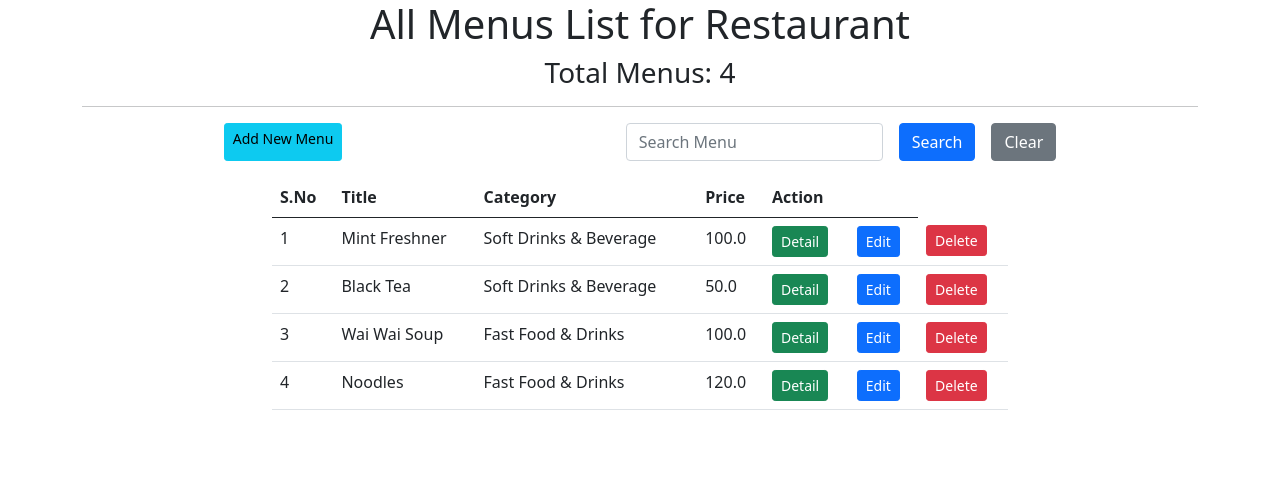
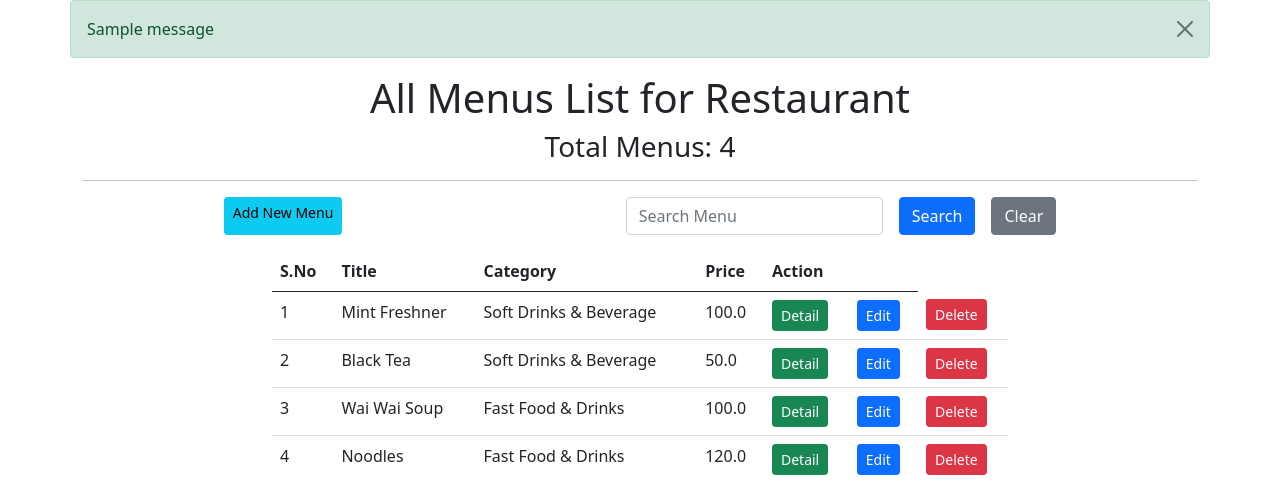
Before and after one commit to sixdgt/NCIT-Django-ROM-Project, a Django app: page /app-restaurant/menu/list/ in a window 1280 px wide. Shown: the top 483 px of the page. Run offline with Django 5.2, Linux system fonts and the light colour scheme; data comes from the database, SQL or seed files in the repository; both versions use the stored data as it was after the commit; tables that the repository leaves empty hold one stand-in row (values such as "Sample post"); one stand-in notice (Sample message) is shown.

Commit message:
Django Messages

```diff
--- a/project_rom/app_restaurant/views.py
+++ b/project_rom/app_restaurant/views.py
@@ -3,6 +3,8 @@ from django.http import HttpResponse
 from app_restaurant.forms import MenuCreateForm
 from app_restaurant.models import Menu, Category
 from django.db.models import Q
+from django.contrib import messages
+
 # Create your views here.
 def menu_list(request):
     if request.method == "GET" and "search" in request.GET:
@@ -30,8 +32,10 @@ def menu_create(request):
         db_data = MenuCreateForm(request_data)
         if db_data.is_valid():
             db_data.save()
+            messages.add_message(request, messages.SUCCESS, "Menu added successfully!!")
             return redirect("menu.list")
         else:
+            messages.add_message(request, messages.ERROR, "Something went wrong!!")
             return redirect("menu.create")
     else:
         # if the request method is GET or page request then loading the form
@@ -46,8 +50,10 @@ def menu_edit(request, pk):
         db_data = MenuCreateForm(request_data, instance=menu)
         if db_data.is_valid():
             db_data.save()
+            messages.add_message(request, messages.SUCCESS, "Menu udpated successfully!")
             return redirect("menu.list")
         else:
+            messages.add_message(request, messages.ERROR, "Something went wrong!")
             return redirect("menu.edit", pk=pk)
     else:
         context = { "form": form }
@@ -64,6 +70,8 @@ def menu_delete(request, pk):
     try:
         menu_data = Menu.objects.get(id=pk)
         menu_data.delete()
+        messages.add_message(request, messages.ERROR, "Menu deleted successfully!")
         return redirect("menu.list")
     except Menu.DoesNotExist:
-        return HttpResponse("Menu item not found", status=404)
+        messages.add_message(request, messages.WARNING, "Menu not found")
+        return redirect("menu.list")
--- a/project_rom/project_rom/settings.py
+++ b/project_rom/project_rom/settings.py
@@ -12,6 +12,12 @@ https://docs.djangoproject.com/en/5.2/ref/settings/
 
 from pathlib import Path
 import os
+from django.contrib.messages import constants as messages
+
+# for bootstrap danger class
+MESSAGE_TAGS = {
+    messages.ERROR: "danger"
+}
 
 # Build paths inside the project like this: BASE_DIR / 'subdir'.
 BASE_DIR = Path(__file__).resolve().parent.parent
--- a/project_rom/templates/base.html
+++ b/project_rom/templates/base.html
@@ -13,6 +13,8 @@
     {% block custom_css %} {% endblock %}
   </head>
   <body>
+    <!-- message for any actions -->
+    {% include 'partials/message.html' %}
     <!-- for body content -->
     {% block content %} {% endblock %}
     <script src="https://cdn.jsdelivr.net/npm/bootstrap@5.0.2/dist/js/bootstrap.bundle.min.js" integrity="sha384-MrcW6ZMFYlzcLA8Nl+NtUVF0sA7MsXsP1UyJoMp4YLEuNSfAP+JcXn/tWtIaxVXM" crossorigin="anonymous"></script>
--- /dev/null
+++ b/project_rom/templates/partials/message.html
@@ -0,0 +1,15 @@
+{% if messages %}
+    {% for message in messages %}
+    <div
+        class="container alert alert-{{ message.tags }}
+        alert-dismissible fade show" role="alert">
+        {{ message }}
+        <button
+            type="button"
+            class="btn-close"
+            data-bs-dismiss="alert"
+            aria-label="Close">
+        </button>
+    </div>
+    {% endfor %}
+{% endif %}
```
Also changed, not shown: project_rom/db.sqlite3.
